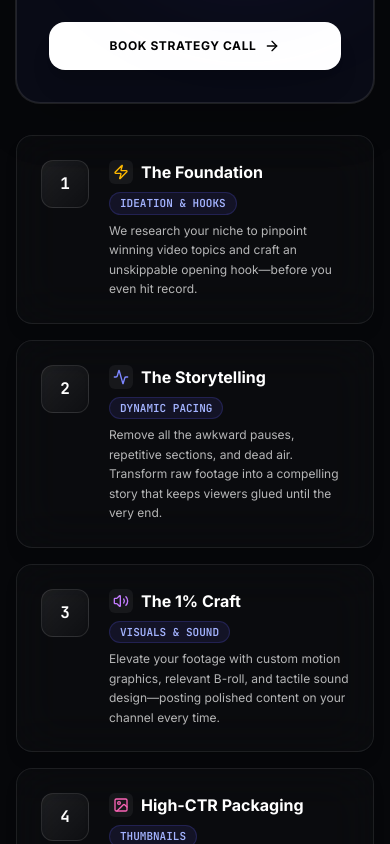
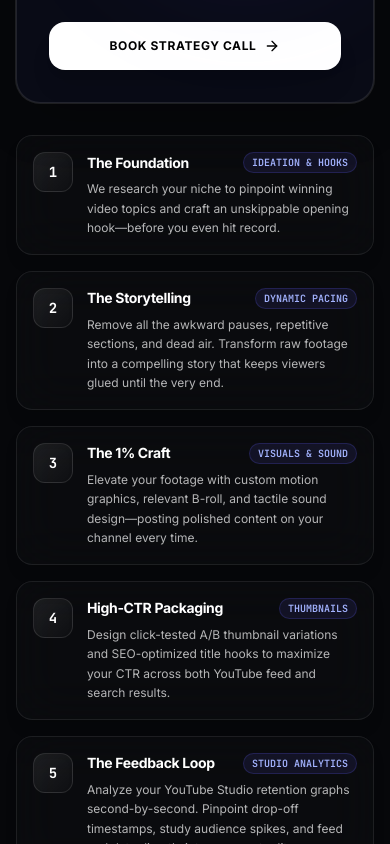
Before and after one commit to harzhx/harzh-agency, a React (Vite) app: page / in a window 390 px wide. Shown: the part 1320-2164 px from the top of the page. Built offline with nearby package versions, Linux system fonts and the light colour scheme; no server answers.

Commit message:
Remove redundant card emojis and apply responsive padding for flawless mobile and desktop alignment

```diff
--- a/src/components/StrategiesSection.tsx
+++ b/src/components/StrategiesSection.tsx
@@ -1,16 +1,7 @@
 import React from "react";
 import { ThemeMode } from "../types";
 import { PixelMascot } from "./PixelMascot";
-import {
-  Flame,
-  ArrowRight,
-  Sparkles,
-  Zap,
-  Activity,
-  Volume2,
-  Image as ImageIcon,
-  TrendingUp,
-} from "lucide-react";
+import { ArrowRight, Sparkles } from "lucide-react";
 import { motion } from "motion/react";
 
 interface StrategiesSectionProps {
@@ -28,35 +19,30 @@ export const StrategiesSection: React.FC<StrategiesSectionProps> = ({
       title: "The Foundation",
       tag: "IDEATION & HOOKS",
       desc: "We research your niche to pinpoint winning video topics and craft an unskippable opening hook—before you even hit record.",
-      icon: <Zap className="w-4 h-4 text-amber-400" />,
     },
     {
       step: 2,
       title: "The Storytelling",
       tag: "DYNAMIC PACING",
       desc: "Remove all the awkward pauses, repetitive sections, and dead air. Transform raw footage into a compelling story that keeps viewers glued until the very end.",
-      icon: <Activity className="w-4 h-4 text-indigo-400" />,
     },
     {
       step: 3,
       title: "The 1% Craft",
       tag: "VISUALS & SOUND",
       desc: "Elevate your footage with custom motion graphics, relevant B-roll, and tactile sound design—posting polished content on your channel every time.",
-      icon: <Volume2 className="w-4 h-4 text-purple-400" />,
     },
     {
       step: 4,
       title: "High-CTR Packaging",
       tag: "THUMBNAILS",
       desc: "Design click-tested A/B thumbnail variations and SEO-optimized title hooks to maximize your CTR across both YouTube feed and search results.",
-      icon: <ImageIcon className="w-4 h-4 text-pink-400" />,
     },
     {
       step: 5,
       title: "The Feedback Loop",
       tag: "STUDIO ANALYTICS",
       desc: "Analyze your YouTube Studio retention graphs second-by-second. Pinpoint drop-off timestamps, study audience spikes, and feed real data directly into your next edit.",
-      icon: <TrendingUp className="w-4 h-4 text-emerald-400" />,
     },
   ];
 
@@ -155,26 +141,21 @@ export const StrategiesSection: React.FC<StrategiesSectionProps> = ({
                 whileInView={{ opacity: 1, y: 0 }}
                 viewport={{ once: true, amount: 0.15 }}
                 transition={{ duration: 0.5, delay: index * 0.08, ease: [0.22, 1, 0.36, 1] }}
-                className="p-6 rounded-2xl border border-white/[0.08] bg-white/[0.02] backdrop-blur-xl hover:border-indigo-500/30 hover:bg-white/[0.04] transition-all duration-300 group shadow-lg flex items-start gap-5"
+                className="p-4 sm:p-6 rounded-2xl border border-white/[0.08] bg-white/[0.02] backdrop-blur-xl hover:border-indigo-500/30 hover:bg-white/[0.04] transition-all duration-300 group shadow-lg flex items-start gap-3.5 sm:gap-5"
               >
                 {/* Big Clean Step Number Badge */}
-                <div className="w-12 h-12 rounded-xl bg-gradient-to-br from-white/[0.08] to-white/[0.02] border border-white/[0.1] text-white flex items-center justify-center font-mono text-base font-extrabold shrink-0 group-hover:border-indigo-500/40 group-hover:text-indigo-400 transition-colors shadow-inner">
+                <div className="w-10 h-10 sm:w-12 sm:h-12 rounded-xl bg-gradient-to-br from-white/[0.08] to-white/[0.02] border border-white/[0.1] text-white flex items-center justify-center font-mono text-sm sm:text-base font-extrabold shrink-0 group-hover:border-indigo-500/40 group-hover:text-indigo-400 transition-colors shadow-inner">
                   {step.step}
                 </div>
 
                 {/* Card Content */}
-                <div className="flex-1">
-                  <div className="flex flex-wrap items-center justify-between gap-2 mb-1.5">
-                    <div className="flex items-center gap-2">
-                      <span className="p-1 rounded-md bg-white/[0.05]">
-                        {step.icon}
-                      </span>
-                      <h4 className="text-base sm:text-lg font-bold text-white group-hover:text-indigo-300 transition-colors">
-                        {step.title}
-                      </h4>
-                    </div>
+                <div className="flex-1 min-w-0">
+                  <div className="flex items-center justify-between gap-2 mb-1.5">
+                    <h4 className="text-sm sm:text-lg font-bold text-white group-hover:text-indigo-300 transition-colors tracking-tight">
+                      {step.title}
+                    </h4>
 
-                    <span className="text-[11px] font-mono font-semibold px-2.5 py-0.5 rounded-full bg-indigo-500/10 text-indigo-300 border border-indigo-500/20">
+                    <span className="text-[10px] sm:text-[11px] font-mono font-semibold px-2 sm:px-2.5 py-0.5 rounded-full bg-indigo-500/10 text-indigo-300 border border-indigo-500/20 shrink-0 whitespace-nowrap">
                       {step.tag}
                     </span>
                   </div>
```
